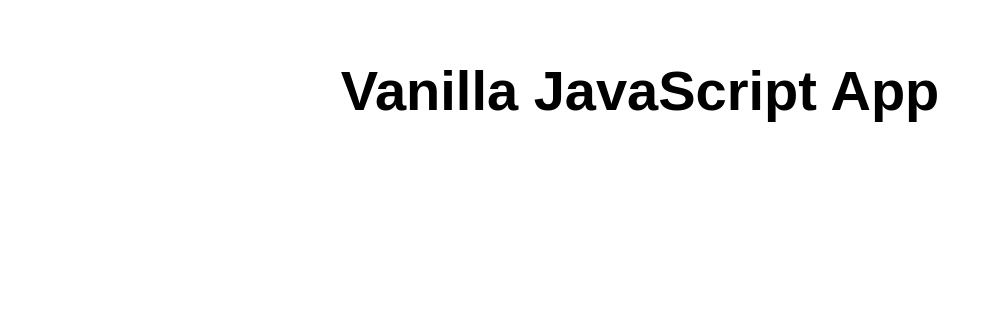
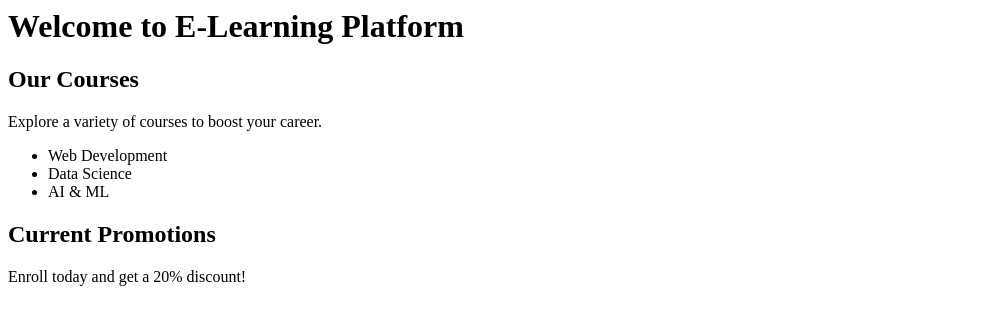
Before and after one commit to DragoAdiii/my-first-static-web-app, a website: page src/index.html in a window 1280 px wide. Shown: the whole page, without its empty margins (0-992 px from the left). Drawn offline with Linux system fonts and the light colour scheme.

Commit message:
Update index.html

```diff
--- a/src/index.html
+++ b/src/index.html
@@ -1,17 +1,16 @@
-<!DOCTYPE html>
-<html lang="en">
-
-<head>
-  <meta charset="UTF-8">
-  <meta name="viewport" content="width=device-width, initial-scale=1.0">
-  <link rel="stylesheet" href="styles.css">
-  <title>Vanilla JavaScript App</title>
-</head>
-
-<body>
-  <main>
-    <h1>Vanilla JavaScript App</h1>
-  </main>
-</body>
-
-</html>
+<main>
+  <h1>Welcome to E-Learning Platform</h1>
+  <section>
+    <h2>Our Courses</h2>
+    <p>Explore a variety of courses to boost your career.</p>
+    <ul>
+      <li>Web Development</li>
+      <li>Data Science</li>
+      <li>AI & ML</li>
+    </ul>
+  </section>
+  <section>
+    <h2>Current Promotions</h2>
+    <p>Enroll today and get a 20% discount!</p>
+  </section>
+</main>
```
